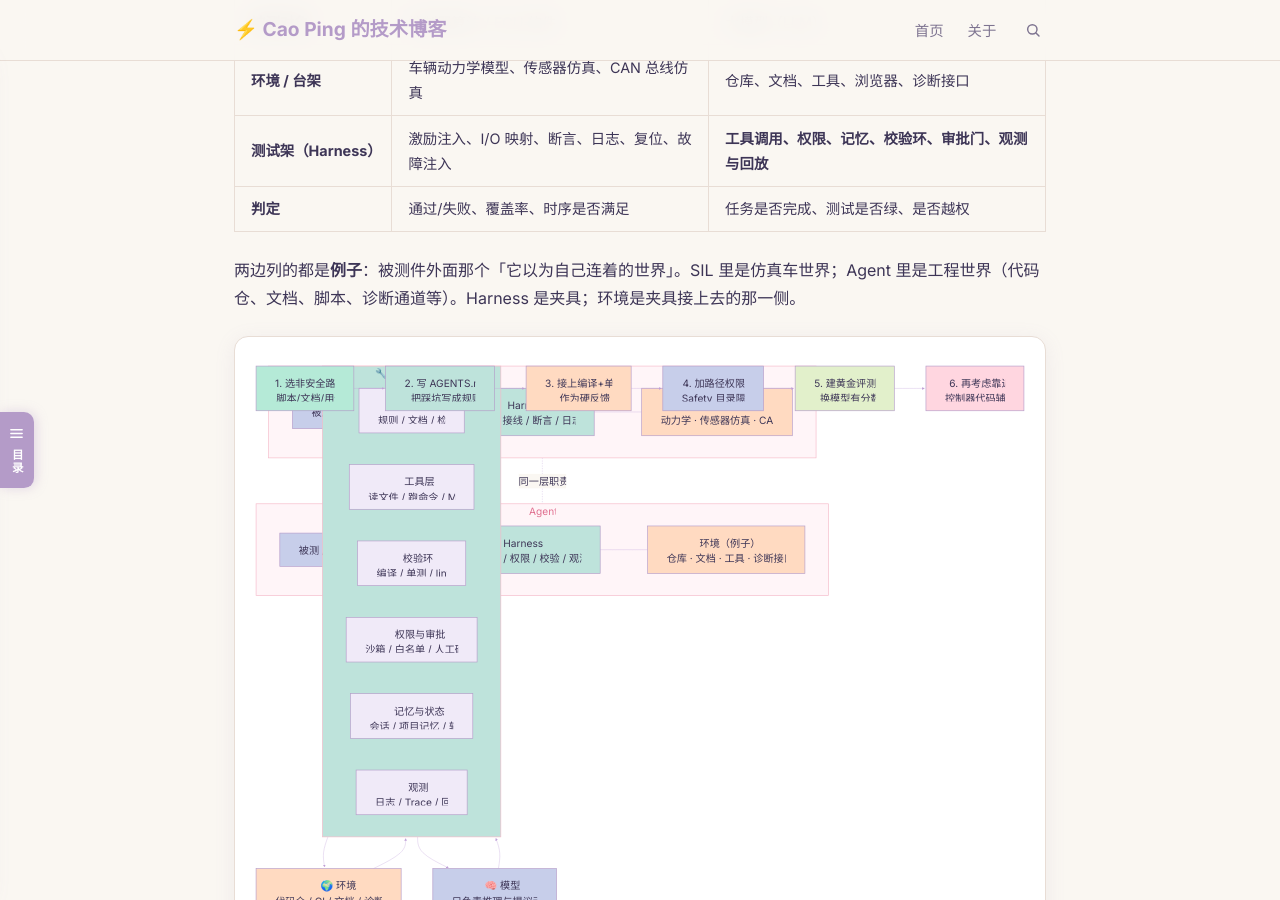
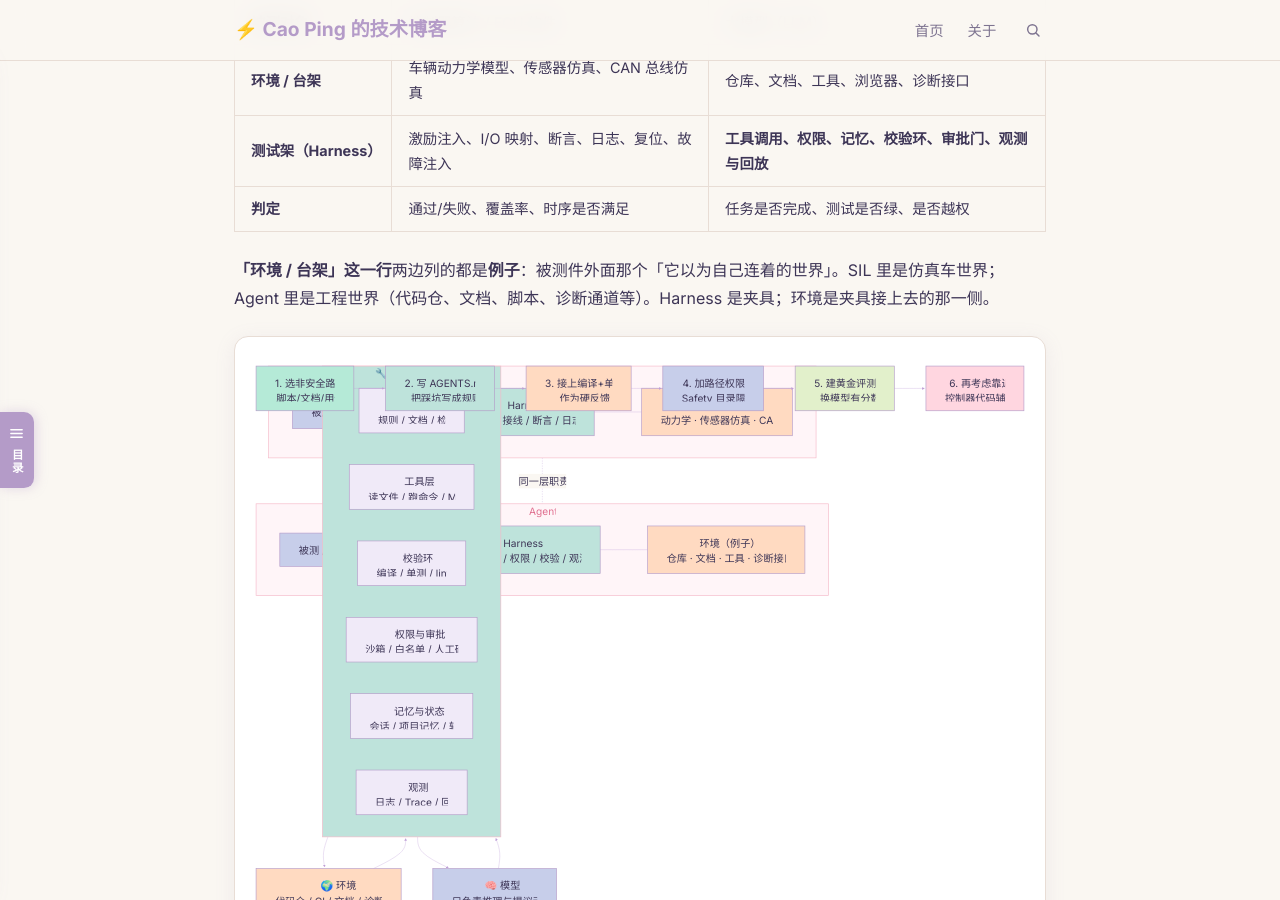
Before and after one commit to caoping0623/caoping0623.github.io, a Jekyll site: the page built from _posts/2026-07-30-ai-harness.md, in a window 1280 px wide and 900 px high, scrolled down 842 px. Built offline with Jekyll 4.4.1, drawn with Linux system fonts in a browser that asks for light colours.

Commit message:
docs: 标明例子属于环境这一层
Co-authored-by: Cursor <cursoragent@cursor.com>

```diff
--- a/_posts/2026-07-30-ai-harness.md
+++ b/_posts/2026-07-30-ai-harness.md
@@ -27,7 +27,7 @@ excerpt: "Harness 不是玄学新词。对车载工程师来说，它很像 SIL/
 | **测试架（Harness）** | 激励注入、I/O 映射、断言、日志、复位、故障注入 | **工具调用、权限、记忆、校验环、审批门、观测与回放** |
 | **判定** | 通过/失败、覆盖率、时序是否满足 | 任务是否完成、测试是否绿、是否越权 |
 
-两边列的都是**例子**：被测件外面那个「它以为自己连着的世界」。SIL 里是仿真车世界；Agent 里是工程世界（代码仓、文档、脚本、诊断通道等）。Harness 是夹具；环境是夹具接上去的那一侧。
+**「环境 / 台架」这一行**两边列的都是**例子**：被测件外面那个「它以为自己连着的世界」。SIL 里是仿真车世界；Agent 里是工程世界（代码仓、文档、脚本、诊断通道等）。Harness 是夹具；环境是夹具接上去的那一侧。
 
 <div class="mermaid">
 %%{init: {'theme': 'base', 'themeVariables': {'fontSize': '15px'}}}%%
```
